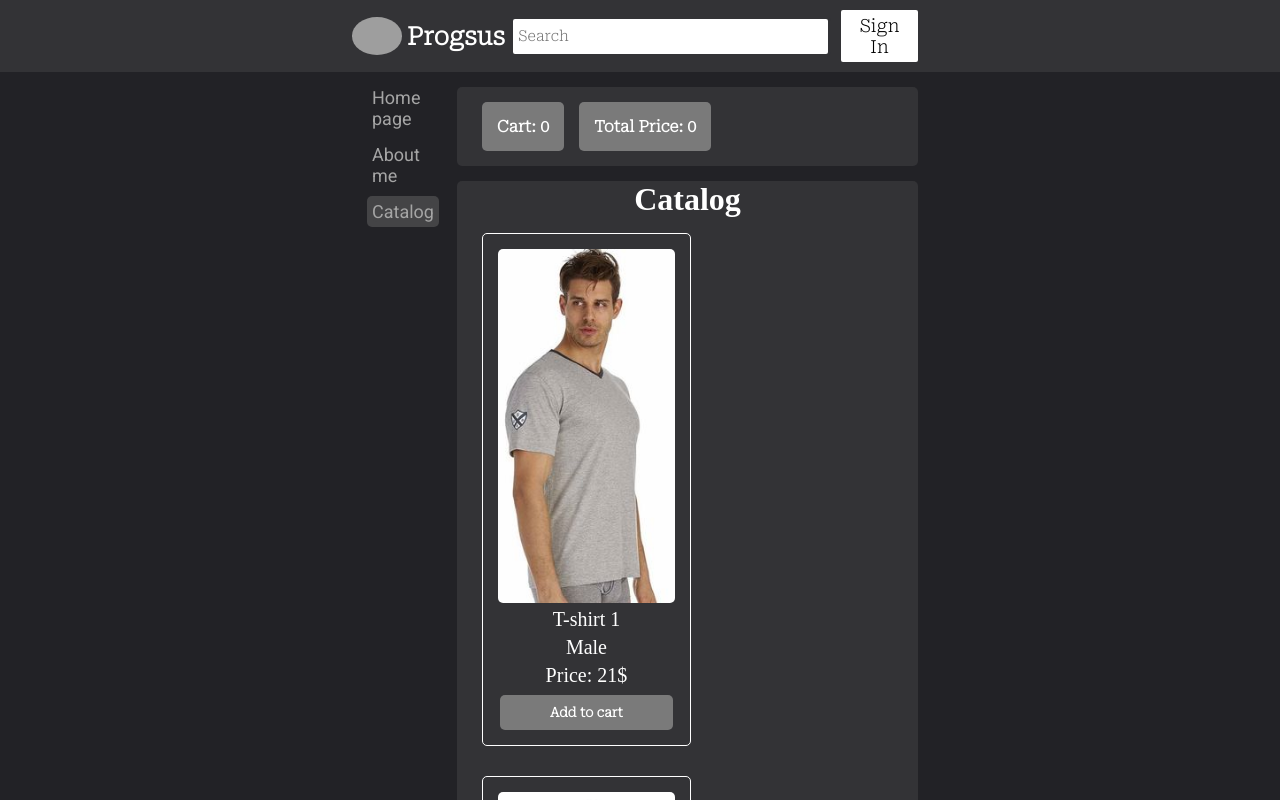
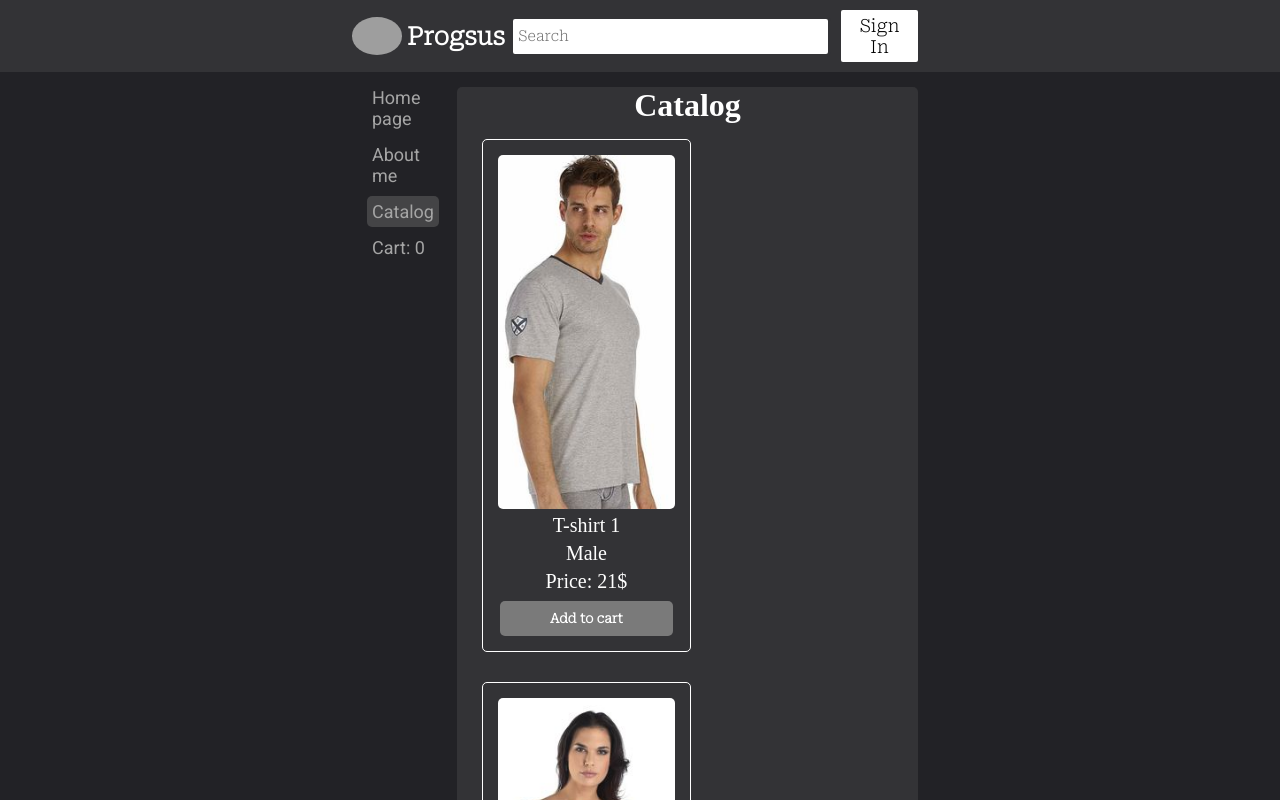
Before and after one commit to Almuker/First-vue-project, a Vue app: page /#/catalog in a window 1280 px wide. Shown: the top 800 px of the page. Built offline with nearby package versions, Linux system fonts and the light colour scheme; data requests are answered from the project's data file; grey boxes are pictures that could not be loaded.

Commit message:
refactor

```diff
--- a/src/components/SideBar.vue
+++ b/src/components/SideBar.vue
@@ -11,15 +11,25 @@
         <li :class="{'router-link-exact-active': $route.name === 'catalog'}">
           <router-link to="/catalog">Catalog</router-link>
         </li>
+        <li :class="{'router-link-exact-active': $route.name === 'cart'}">
+          <router-link to="/cart">Cart: {{ cart.length }}</router-link>
+        </li>
       </ol>
     </nav>
   </div>
 </template>
 
 <script setup>
+import { cartStore } from '@/store/cartStore'
+import { computed } from '@vue/reactivity'
+
+const store = cartStore()
+const cart = computed(() => {
+  return store.cart
+})
 </script>
 
-<style>
+<style scoped>
 .sidebar {
   width: 135px;
   margin-top: 5px;
--- a/src/components/views/catalog/CartMain.vue
+++ b/src/components/views/cart/CartMain.vue
@@ -1,8 +1,7 @@
 <template>
   <div>
-    <div class="cart-info">
-      <h1 v-if="!store.getCart.length">No products in cart</h1>
-      <h1 v-else>Products in cart</h1>
+     <div class="cart-total-price">
+      <p>Total price in cart: {{ cartTotal }}$</p>
     </div>
     <div class="cart-list">
       <CartItem
@@ -20,8 +19,17 @@
 <script setup>
 import CartItem from "./CartItem"
 import { cartStore } from '@/store/cartStore'
+import { computed } from '@vue/reactivity'
 
 const store = cartStore()
+const cartTotal = computed(() => {
+  let result = []
+  for (let item of store.getCart) {
+    result.push(item.price * item.quantity)
+  }
+  return result = result.reduce((sum, el) => sum + el, 0)
+})
+
 const deleteFromCart = (index) => {
   store.deleteFromCart(index)
 }
@@ -56,4 +64,15 @@ const decrementItem = (index) => {
   padding-bottom: 15px;
   border-radius: 5px;
 }
+
+.cart-total-price {
+  background-color: #333336;
+  border-radius: 5px;
+  margin-bottom: 15px;
+  padding: 10px 25px;
+  color: #ffffff;
+  font-size: 20px;
+  font-family: 'Roboto Serif', serif;
+  font-weight: 600;
+}
 </style>
--- a/src/components/views/catalog/CatalogView.vue
+++ b/src/components/views/catalog/CatalogView.vue
@@ -1,38 +1,11 @@
 <template>
-  <div>
-    <div class="catalog-view">
-      <router-link to="/catalog/cart">
-        <button class="cart-view-button">Cart: {{ cart.length }}</button>
-      </router-link>
-      <div class="catalog-total-view">
-        <p>Total Price: {{ cartTotal }}</p>
-      </div>
-    </div>
-    <div class="catalog-view">
-      <CatalogMain />
-    </div>
+  <div class="catalog-view">
+    <CatalogMain />
   </div>
 </template>
 
 <script setup>
 import CatalogMain from '@/components/views/catalog/CatalogMain.vue'
-
-import { cartStore } from '@/store/cartStore'
-import { computed } from '@vue/reactivity'
-
-const store = cartStore()
-const cart = computed(() => {
-  return store.cart
-})
-
-const cartTotal = computed(() => {
-  let result = []
-  for (let item of store.getCart) {
-    result.push(item.price * item.quantity)
-  }
-  return result = result.reduce((sum, el) => sum + el, 0)
-})
-
 </script>
 
 <style scoped>
@@ -43,33 +16,4 @@ const cartTotal = computed(() => {
   border-radius: 5px;
   margin-bottom: 15px;
 }
-
-.catalog-total-view {
-  border: none;
-  border-radius: 5px;
-  background-color: rgb(122, 122, 122);
-  padding: 15px;
-  font-size: 16px;
-  font-family: 'Roboto Serif', serif;
-  color: #ffffff;
-  font-weight: 600;
-}
-
-.cart-view-button {
-  margin: 15px 15px 15px 25px;
-  background-color: rgb(122, 122, 122);
-  font-family: 'Roboto Serif', serif;
-  font-weight: 600;
-  border: none;
-  border-radius: 5px;
-  cursor: pointer;
-  transition: 0.3s;
-  color: #ffffff;
-  padding: 15px;
-  font-size: 16px;
-}
-
-.cart-view-button:hover {
-  background-color: #5E5E5E;
-}
 </style>
--- a/src/router/index.js
+++ b/src/router/index.js
@@ -17,9 +17,9 @@ const routes = [
     component: () => import('../components/views/catalog/CatalogView.vue')
   },
   {
-    path: '/catalog/cart',
+    path: '/cart',
     name: 'cart',
-    component: () => import('../components/views/catalog/CartMain.vue')
+    component: () => import('../components/views/cart/CartMain.vue')
   }
 ]
 
```
Also changed, not shown: src/components/views/cart/CartItem.vue (renamed from src/components/views/catalog/CartItem.vue).
